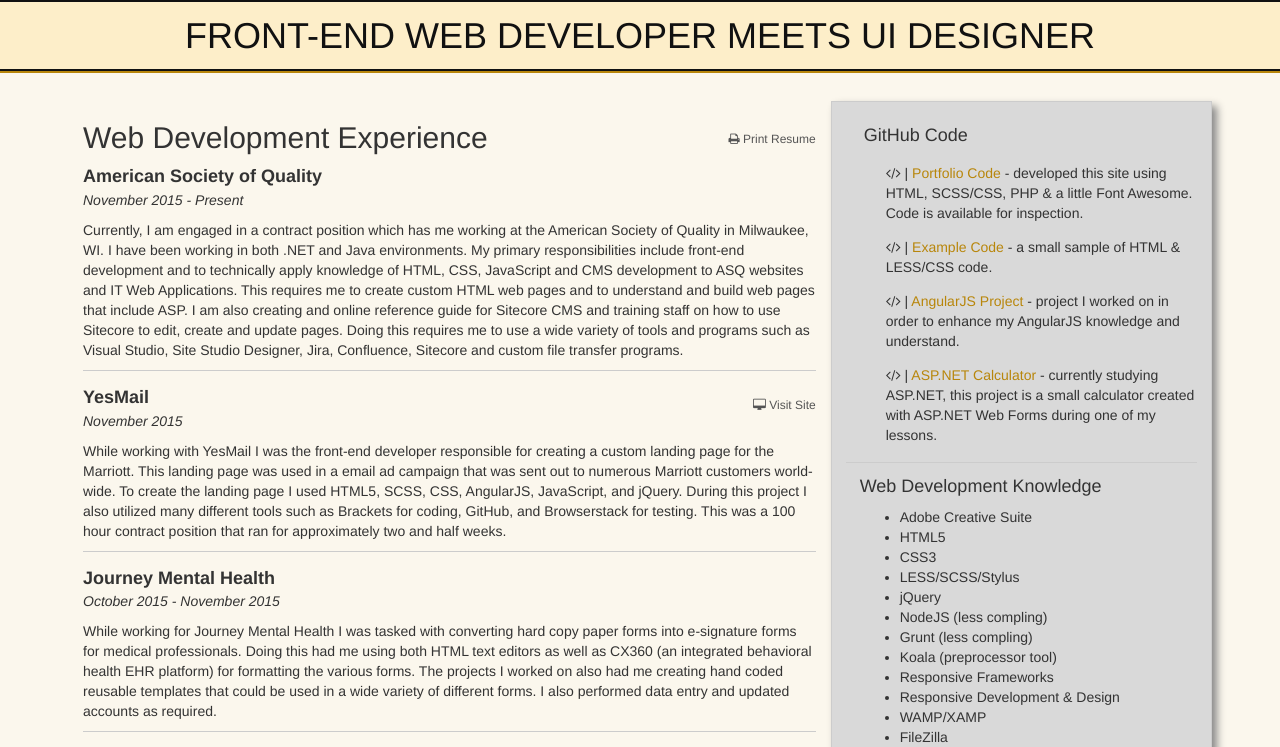
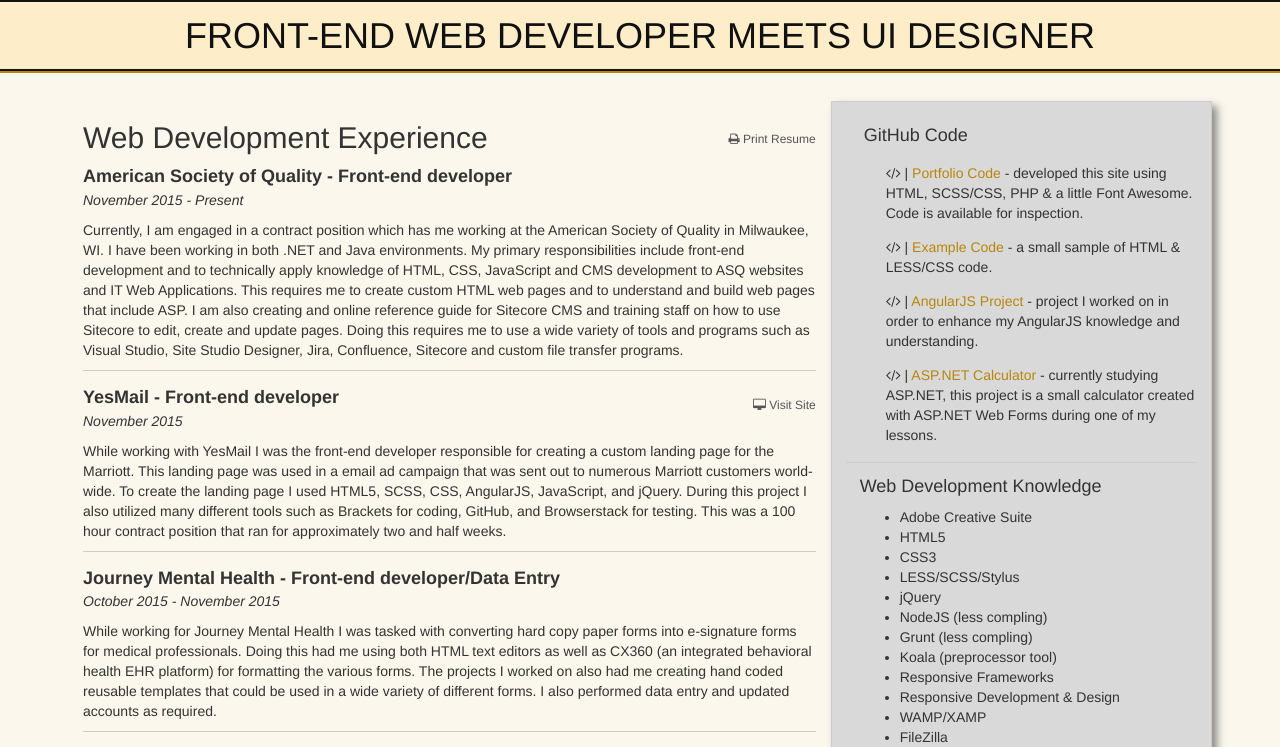
Before and after one commit to tpeelstand/my-portfolio, a PHP site: page / in a window 1280 px wide. Shown: the part 197-944 px from the top of the page. Run offline with PHP 8.4, Linux system fonts and the light colour scheme; some libraries are stand-ins or nearby versions.

Commit message:
Content Update
Spelling updates.

```diff
--- a/content.php
+++ b/content.php
@@ -9,21 +9,21 @@
             <!-- Randstand/American Society of Quality -->
             <div class="contract-work">
                 <div class="job">
-                    <p><span class="jobTitle">American Society of Quality</span><br>
+                    <p><span class="jobTitle">American Society of Quality - Front-end developer</span><br>
                     <em>November 2015 - Present</em></p>
                     <p>Currently, I am engaged in a contract position which has me working at the American Society of Quality in Milwaukee, WI. I have been working in both .NET and Java environments. My primary responsibilities include front-end development and to technically apply knowledge of HTML, CSS, JavaScript and CMS development to ASQ websites and IT Web Applications. This requires me to create custom HTML web pages and to understand and build web pages that include ASP. I am also creating and online reference guide for Sitecore CMS and training staff on how to use Sitecore to edit, create and update pages. Doing this requires me to use a wide variety of tools and programs such as Visual Studio, Site Studio Designer, Jira, Confluence, Sitecore and custom file transfer programs.</p>
                 </div>
             <!-- Mondo/YesMail -->
             <div class="contract-work">
                 <div class="job">
-                    <p><span class="jobTitle">YesMail</span><a class="web-link" href="http://creative-cow-design.com/marriott-landing-page" target="_blank"><i class="fa fa-desktop"></i> Visit Site</a><br>
+                    <p><span class="jobTitle">YesMail -  Front-end developer</span><a class="web-link" href="http://creative-cow-design.com/marriott-landing-page" target="_blank"><i class="fa fa-desktop"></i> Visit Site</a><br>
                     <em>November 2015</em></p>
                     <p>While working with YesMail I was the front-end developer responsible for creating a custom landing page for the Marriott. This landing page was used in a email ad campaign that was sent out to numerous Marriott customers world-wide. To create the landing page I used HTML5, SCSS, CSS, AngularJS, JavaScript, and jQuery. During this project I also utilized many different tools such as Brackets for coding, GitHub, and Browserstack for testing. This was a 100 hour contract position that ran for approximately two and half weeks.</p>
                 </div>
             <!-- Robert Half/Journey Mental Health -->
             <div class="contract-work">
                 <div class="job">
-                    <p><span class="jobTitle">Journey Mental Health</span><br>
+                    <p><span class="jobTitle">Journey Mental Health - Front-end developer/Data Entry</span><br>
                     <em>October 2015 - November 2015</em></p>
                     <p>While working for Journey Mental Health I was tasked with converting hard copy paper forms into e-signature forms for medical professionals. Doing this had me using both HTML text editors as well as CX360 (an integrated behavioral health EHR platform) for formatting the various forms. The projects I worked on also had me creating hand coded reusable templates that could be used in a wide variety of different forms. I also performed data entry and updated accounts as required.</p>
                 </div>
@@ -69,7 +69,7 @@
                 <ul>
                     <li><i class="fa fa-code"></i> | <a href="https://github.com/tpeelstand/portfolio" target="_blank">Portfolio Code</a> - developed this site using HTML, SCSS/CSS, PHP & a little Font Awesome. Code is available for inspection.</li>
                     <li><i class="fa fa-code"></i> | <a href="https://github.com/tpeelstand/My-Code-Sample" target="_blank">Example Code</a> - a small sample of HTML & LESS/CSS code.</li>
-                    <li><i class="fa fa-code"></i> | <a href="https://github.com/tpeelstand/flexion-mini-project" target="_blank">AngularJS Project</a> - project I worked on in order to enhance my AngularJS knowledge and understand.</li>
+                    <li><i class="fa fa-code"></i> | <a href="https://github.com/tpeelstand/flexion-mini-project" target="_blank">AngularJS Project</a> - project I worked on in order to enhance my AngularJS knowledge and understanding.</li>
                     <li><i class="fa fa-code"></i> | <a href="https://github.com/tpeelstand/Calculator" target="_blank">ASP.NET Calculator</a> - currently studying ASP.NET, this project is a small calculator created with ASP.NET Web Forms during one of my lessons.</li>
                 </ul>
             </div>
```
